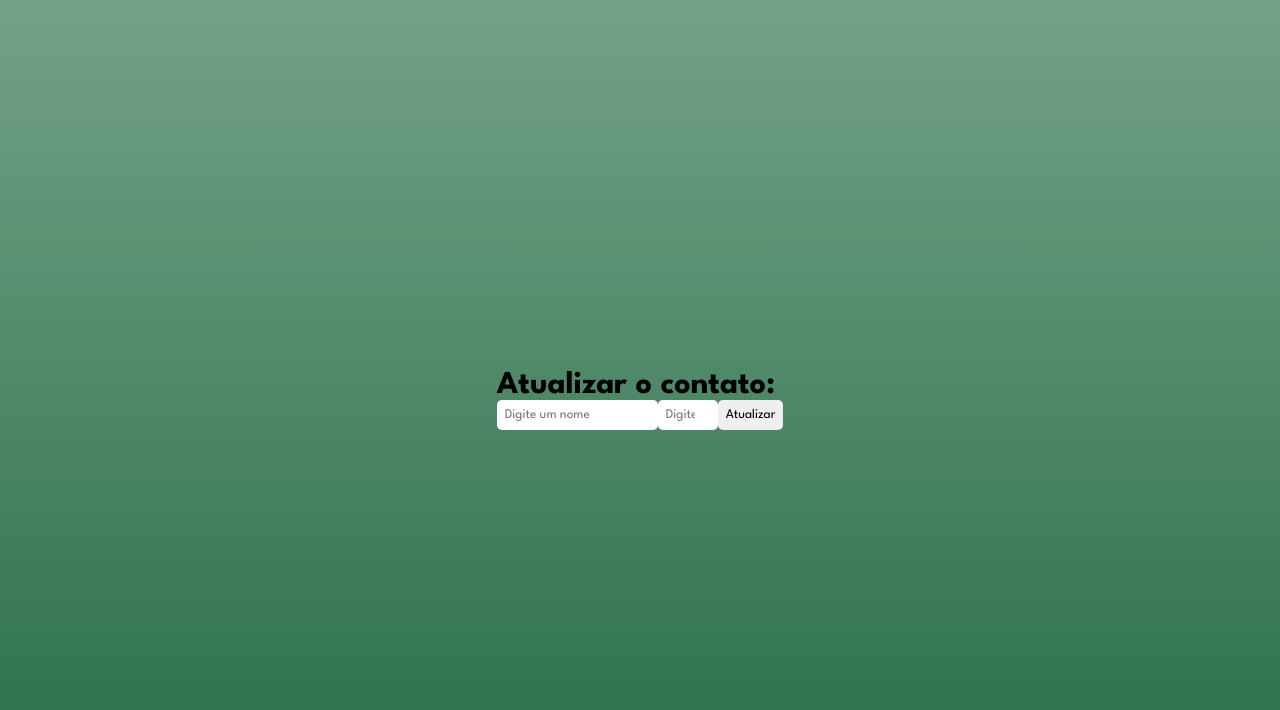
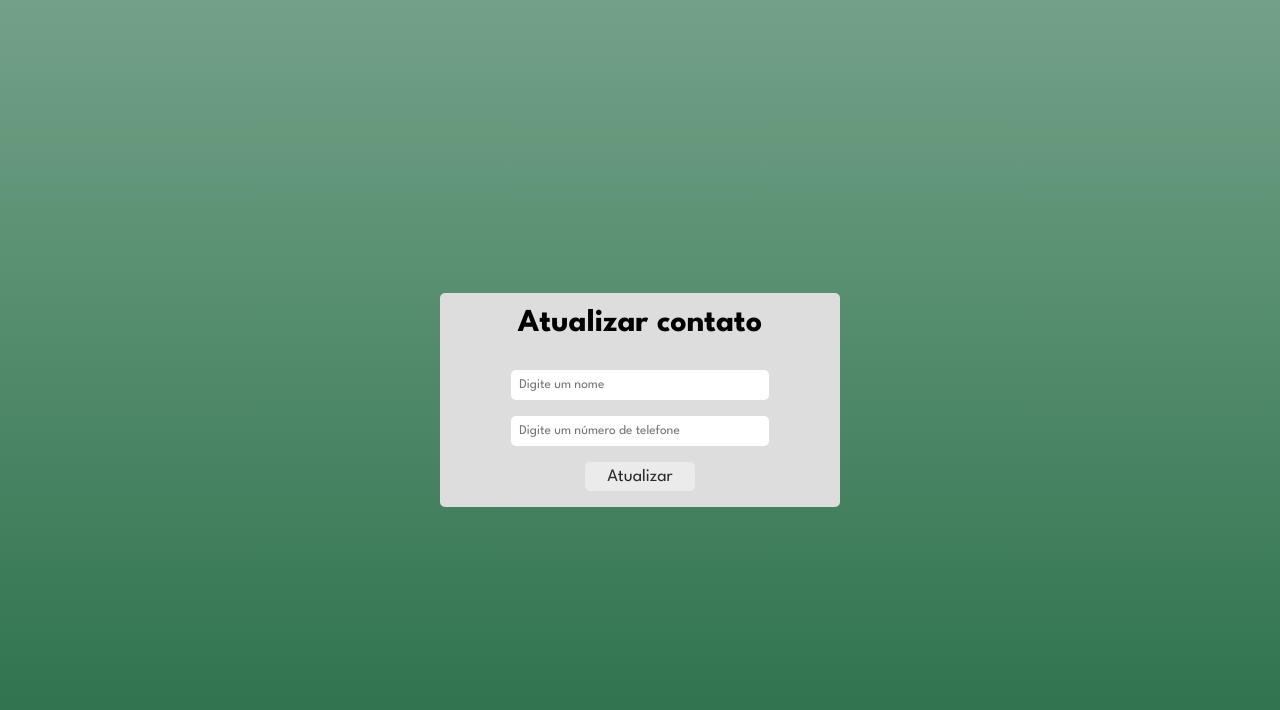
Before and after one commit to rodrigodesouzasantos97/AutoMessagesWhatsapp, a React (Vite) app in the folder frontend/: page /contacts/1 in a window 1280 px wide. Shown: the top 710 px of the page. Built offline with nearby package versions, Linux system fonts and the light colour scheme; no server answers.

Commit message:
chore: changes in UpdateContact
- change input to button in form
- change title
- import css
- add className in form

```diff
--- a/frontend/src/routes/UpdateContact.jsx
+++ b/frontend/src/routes/UpdateContact.jsx
@@ -3,6 +3,8 @@ import { api } from "../services/api";
 import { useParams, useNavigate } from "react-router-dom";
 
 import { useEffect, useState } from "react";
+
+import "./UpdateContact.css"
 
 const UpdateContact = () => {
   const navigate = useNavigate();
@@ -46,8 +48,8 @@ const UpdateContact = () => {
 
   return (
     <div className="update-contact">
-      <h1>Atualizar o contato: {name}</h1>
-      <form onSubmit={(e) => handleSubmit(e)}>
+      <h1>Atualizar contato</h1>
+      <form className="update-contact-form" onSubmit={(e) => handleSubmit(e)}>
         <input
           type="text"
           name="name"
@@ -62,7 +64,7 @@ const UpdateContact = () => {
           value={phone || ""}
           onChange={(e) => setPhone(e.target.value)}
         />
-        <input type="submit" value="Atualizar" />
+        <button>Atualizar</button>
       </form>
     </div>
   );
```
